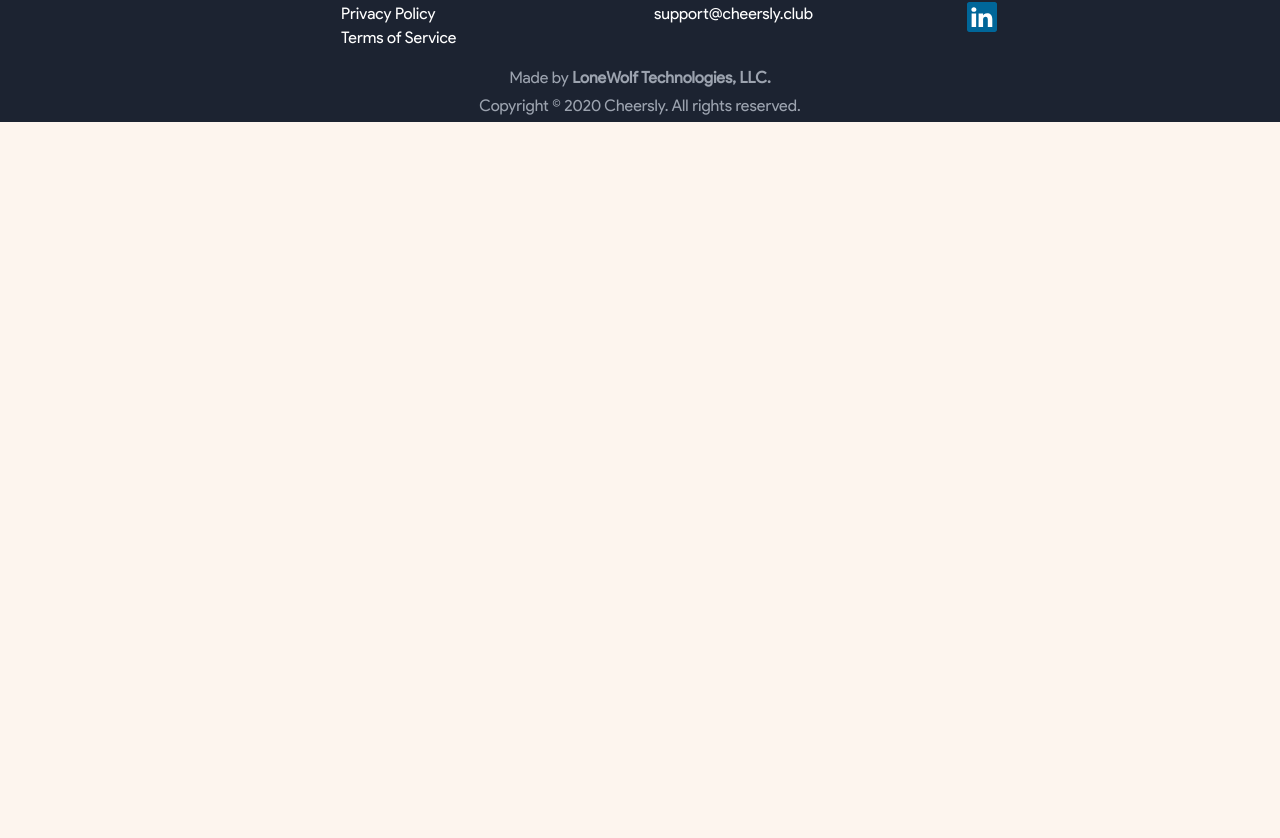
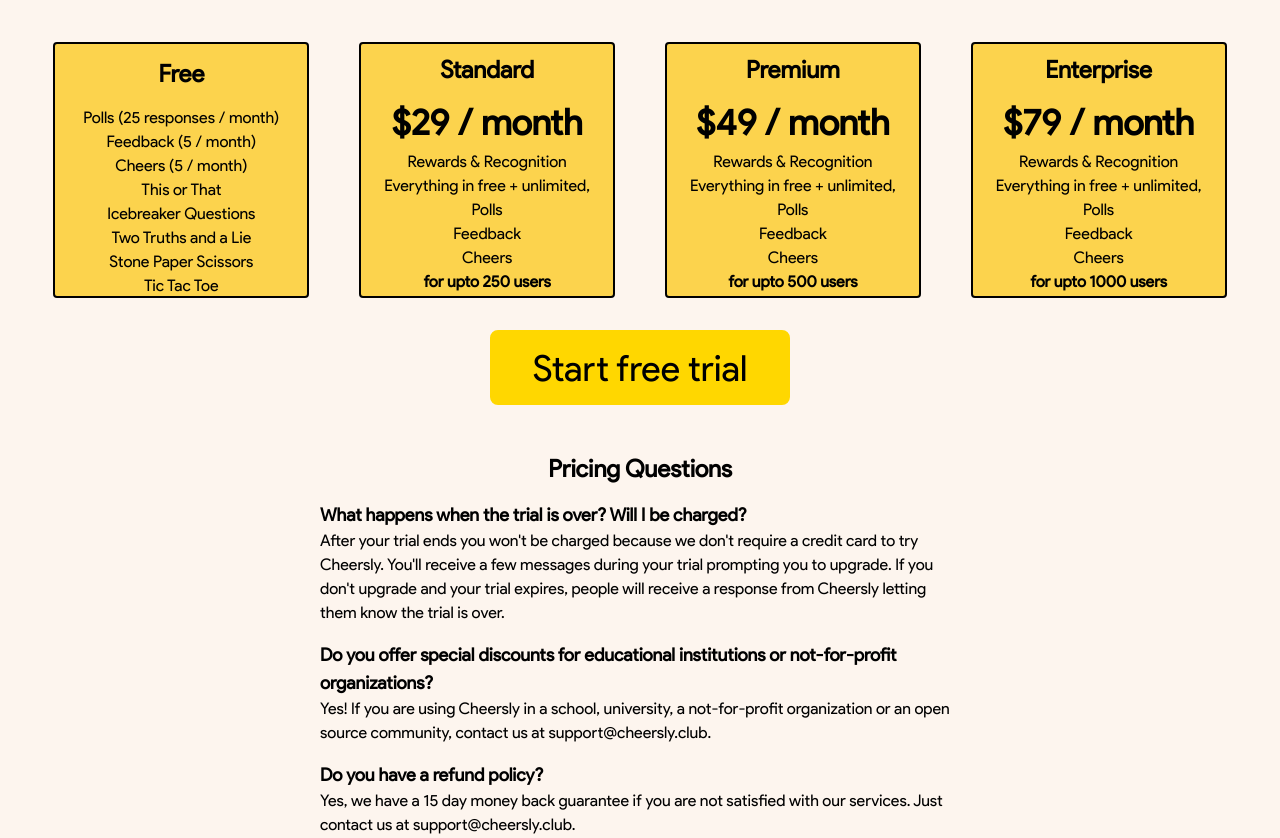
Before and after one commit to nihalwashere/cheersly-web, a React (Create React App) app: page /pricing in a window 1280 px wide. Shown: the part 282-1120 px from the top of the page. Before the commit the page ends 800 px from the top, so only its background shows below. Built offline with nearby package versions, Linux system fonts and the light colour scheme.

Commit message:
feat: pricing

```diff
--- a/craco.config.js
+++ b/craco.config.js
@@ -3,12 +3,5 @@
     postcss: {
       plugins: [require("tailwindcss"), require("autoprefixer")],
     },
-    sass: {
-      loaderOptions: {
-        additionalData: `
-          @import "/src/styles/colors.scss";
-          `,
-      },
-    },
   },
 };
--- a/src/components/NavBar/index.js
+++ b/src/components/NavBar/index.js
@@ -4,7 +4,7 @@
   return (
     <nav className="flex justify-between items-center m-10">
       <div className="flex justify-start items-center">
-        <header className="text-6xl font-semibold cursor-pointer">
+        <header className="text-5xl font-semibold cursor-pointer">
           <a href="/" className="no-default-link">
             cheersly
           </a>
@@ -30,11 +30,11 @@
           </a>
         </span>
 
-        {/* <span className="text-2xl font-medium cursor-pointer">
+        <span className="text-2xl font-medium cursor-pointer">
           <a href="/pricing" className="no-default-link">
             Pricing
           </a>
-        </span> */}
+        </span>
 
         <span className="text-2xl font-medium cursor-pointer">
           <a href="/faq" className="no-default-link">
--- /dev/null
+++ b/src/components/StartFreeTrialButton/index.js
@@ -0,0 +1,23 @@
+import React from "react";
+
+export default function StartFreeTrialButton() {
+  const handleStartFreeTrialClick = () => {
+    window.location.href = process.env.REACT_APP_SLACK_OAUTH_URL;
+  };
+
+  return (
+    <div
+      className="flex justify-center items-center cursor-pointer hover-slack-button"
+      onClick={handleStartFreeTrialClick}
+      style={{
+        border: "2px solid #FFD700",
+        background: "#FFD700",
+        borderRadius: 8,
+        width: 300,
+        height: 75,
+      }}
+    >
+      <span className="text-4xl">Start free trial</span>
+    </div>
+  );
+}
--- a/src/containers/about/index.js
+++ b/src/containers/about/index.js
@@ -15,7 +15,7 @@
           Do you feel that you are unappreciated?
         </h2>
 
-        <p className="mt-4">
+        <p className="text-gray-600 mt-4">
           We wanted to make appreciation a little fun. While the pandemic has
           been a little demanding and all of us pushed to remote work. We
           believe for most of the teams this is going to continue where remote
@@ -24,7 +24,7 @@
           app that helps to share in some cheers with your peers and spread joy!
         </p>
 
-        <p className="mt-4">
+        <p className="text-gray-600 mt-4">
           You should share in some cheers with your peers because it makes the
           recipient feel good about themselves and this can help to boost their
           performance. Cheersly provides the kind of positive experience or
@@ -32,14 +32,14 @@
           renew their commitment to their organization.
         </p>
 
-        <p className="mt-4">
+        <p className="text-gray-600 mt-4">
           By implementing gratitude into company culture, employees are more
           willing to spread their positive feelings with others, whether it’s
           helping out with a project or taking time to notice and recognizing
           those that have gone the extra mile.
         </p>
 
-        <p className="mt-4">
+        <p className="text-gray-600 mt-4">
           Showing gratitude can increase a person’s wellness, increase better
           sleep habits, increase metabolism and lessen stress. This directly
           impacts work results and employee interaction. With employee
@@ -47,7 +47,7 @@
           the employee’s well-being and health.
         </p>
 
-        <p className="mt-4">
+        <p className="text-gray-600 mt-4">
           The greatest psychological effect of appreciation and gratitude is the
           happiness and other emotions immediately felt whether we’re giving or
           benefiting from. Gratitude creates good feelings, cheerful memories,
@@ -60,12 +60,12 @@
           again, create unity.
         </p>
 
-        <p className="mt-4">
+        <p className="text-gray-600 mt-4">
           According to a case study, most millennials quit because they feel no
           one said thank you, they feel unappreciated.
         </p>
 
-        <p className="mt-4 mb-10">
+        <p className="text-gray-600 mt-4 mb-10">
           Let&apos;s make it a little easier for great millennial staff to stick
           around.
         </p>
--- a/src/containers/pricing/index.js
+++ b/src/containers/pricing/index.js
@@ -1,5 +1,139 @@
 import React from "react";
+import { CHEERSLY_SUPPORT_EMAIL } from "../../utils/constants";
+import StartFreeTrialButton from "../../components/StartFreeTrialButton";
 
 export default function Pricing() {
-  return <div>Pricing</div>;
+  return (
+    <div className="flex flex-col items-center">
+      <div className="flex justify-center text-4xl font-semibold mb-4">
+        Pricing
+      </div>
+      <h1 className="flex text-3xl">
+        Simple, transparent pricing for teams of all sizes!
+      </h1>
+      <div className="flex mt-4 mb-4">
+        Free 14-day trial · No credit card required
+      </div>
+      <div className="flex justify-between w-11/12 mt-12 mb-8">
+        <div className="flex flex-col items-center justify-center w-64 h-64 bg-yellow-300 rounded border-2 border-current">
+          <div className="text-2xl font-semibold pt-4 pb-4">Free</div>
+
+          <div className="text-base">Polls (25 responses / month)</div>
+
+          <div className="text-base">Feedback (5 / month)</div>
+
+          <div className="text-base">Cheers (5 / month)</div>
+
+          <div className="text-base">This or That</div>
+
+          <div className="text-base">Icebreaker Questions</div>
+
+          <div className="text-base">Two Truths and a Lie</div>
+
+          <div className="text-base">Stone Paper Scissors</div>
+
+          <div className="text-base">Tic Tac Toe</div>
+        </div>
+
+        <div className="flex flex-col items-center justify-center w-64 h-64 bg-yellow-300 rounded border-2 border-current">
+          <div className="text-2xl font-semibold pt-2 pb-2">Standard</div>
+
+          <div className="text-4xl font-semibold pt-2 pb-2">$29 / month</div>
+
+          <div className="text-base">Rewards & Recognition</div>
+
+          <div className="text-base">Everything in free + unlimited,</div>
+
+          <div className="text-base">Polls</div>
+
+          <div className="text-base">Feedback</div>
+
+          <div className="text-base">Cheers</div>
+
+          <div className="text-base font-semibold">for upto 250 users</div>
+        </div>
+
+        <div className="flex flex-col items-center justify-center w-64 h-64 bg-yellow-300 rounded border-2 border-current">
+          <div className="text-2xl font-semibold pt-2 pb-2">Premium</div>
+
+          <div className="text-4xl font-semibold pt-2 pb-2">$49 / month</div>
+
+          <div className="text-base">Rewards & Recognition</div>
+
+          <div className="text-base">Everything in free + unlimited,</div>
+
+          <div className="text-base">Polls</div>
+
+          <div className="text-base">Feedback</div>
+
+          <div className="text-base">Cheers</div>
+
+          <div className="text-base font-semibold">for upto 500 users</div>
+        </div>
+
+        <div className="flex flex-col items-center justify-center w-64 h-64 bg-yellow-300 rounded border-2 border-current">
+          <div className="text-2xl font-semibold pt-2 pb-2">Enterprise</div>
+
+          <div className="text-4xl font-semibold pt-2 pb-2">$79 / month</div>
+
+          <div className="text-base">Rewards & Recognition</div>
+
+          <div className="text-base">Everything in free + unlimited,</div>
+
+          <div className="text-base">Polls</div>
+
+          <div className="text-base">Feedback</div>
+
+          <div className="text-base">Cheers</div>
+
+          <div className="text-base font-semibold">for upto 1000 users</div>
+        </div>
+      </div>
+
+      <StartFreeTrialButton />
+
+      <div className="mt-12 mb-12 flex flex-col items-center w-1/2">
+        <div className="text-2xl font-semibold">Pricing Questions</div>
+
+        <div className="mt-4">
+          <div className="text-lg font-semibold">
+            What happens when the trial is over? Will I be charged?
+          </div>
+
+          <div className="text-base">
+            After your trial ends you won&apos;t be charged because we
+            don&apos;t require a credit card to try Cheersly. You&apos;ll
+            receive a few messages during your trial prompting you to upgrade.
+            If you don&apos;t upgrade and your trial expires, people will
+            receive a response from Cheersly letting them know the trial is
+            over.
+          </div>
+        </div>
+
+        <div className="mt-4">
+          <div className="text-lg font-semibold">
+            Do you offer special discounts for educational institutions or
+            not-for-profit organizations?
+          </div>
+
+          <div className="text-base">
+            Yes! If you are using Cheersly in a school, university, a
+            not-for-profit organization or an open source community, contact us
+            at {CHEERSLY_SUPPORT_EMAIL}.
+          </div>
+        </div>
+
+        <div className="mt-4">
+          <div className="text-lg font-semibold">
+            Do you have a refund policy?
+          </div>
+
+          <div className="text-base">
+            Yes, we have a 15 day money back guarantee if you are not satisfied
+            with our services. Just contact us at {CHEERSLY_SUPPORT_EMAIL}.
+          </div>
+        </div>
+      </div>
+    </div>
+  );
 }
--- a/src/containers/routes/index.js
+++ b/src/containers/routes/index.js
@@ -4,7 +4,7 @@
 import PageNotFound from "../../components/PageNotFound";
 // containers
 import Home from "../home";
-// import Pricing from "../pricing";
+import Pricing from "../pricing";
 import FAQ from "../faq";
 import About from "../about";
 import TermsOfService from "../tos";
@@ -17,7 +17,7 @@
       <Routes>
         <Route exact path="/" element={<Home />} />
 
-        {/* <Route exact path="/pricing" element={<Pricing />} /> */}
+        <Route exact path="/pricing" element={<Pricing />} />
 
         <Route exact path="/faq" element={<FAQ />} />
 
--- a/src/styles/colors.scss
+++ /dev/null
@@ -1,40 +0,0 @@
-// Colors
-$vp-text-color: #1e1e1e !default;
-
-// Primary color
-$vp-pink: #ff3366;
-$vp-dark-pink: #e94971;
-$vp-black: #1e1e1e;
-$vp-green: #219653;
-$vp-green-light: #eefff5;
-$vp-white: #ffffff;
-$vp-blue: #0075eb;
-$vp-light-blue: #ddebff;
-$vp-purple: #5f6caf;
-$white: #ffffff;
-$vp-orange: #ff9e47;
-
-// warning
-$vp-warning-yellow: #ff9e47;
-$vp-yellow-bg-light: #fffaf6;
-
-// error
-$vp-red: #ff0000;
-$vp-error-red: #ff4d4d;
-$vp-red-bg-light: #fff4f4;
-
-// grays
-$vp-lightest-gray: #f8f8f8;
-$vp-dark-gray: #707070;
-$vp-gray: #a4a4a4;
-$vp-mild-gray: #f0f0f0;
-$vp-blue-gray: #edf2f7;
-$vp-blue-gray-light: #f6f7f8;
-$vp-blue-gray-dark: #6a8cad;
-$vp-blue-xero: #1ab3d6;
-
-// text colors
-$vp-text-black: $vp-black;
-$vp-text-gray: $vp-dark-gray;
-$vp-text-blue: $vp-blue;
-$vp-text-light-gray: $vp-gray;
```
Also changed, not shown: src/containers/home/index.js (+22 -24 lines).
